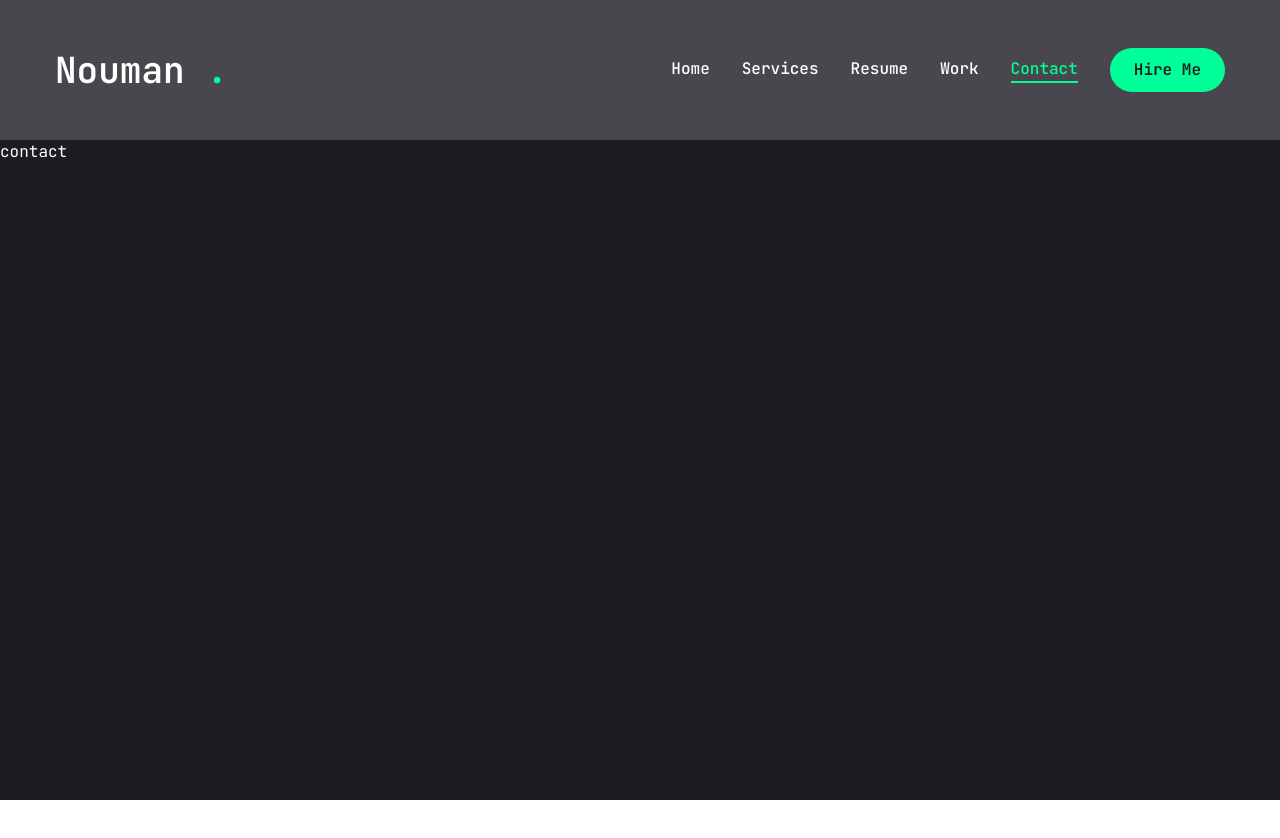
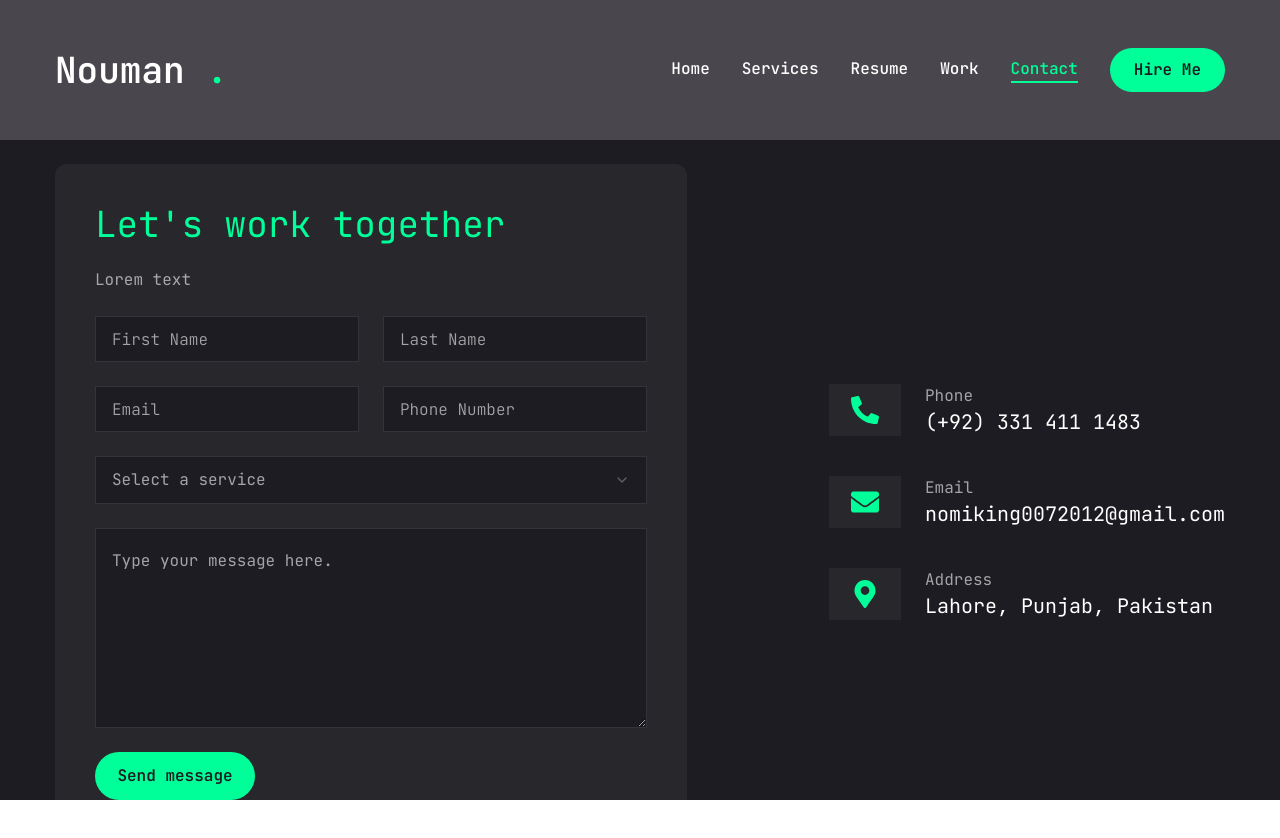
Before and after one commit to kingpin147/my_portfolio, a Next.js app: page /contact in a window 1280 px wide. Shown: the top 838 px of the page. Before the commit the page ends 800 px from the top, so only its background shows below. Built offline with nearby package versions, Linux system fonts and the light colour scheme.

Commit message:
contact page complete

```diff
--- /dev/null
+++ b/app/api/send/route.ts
@@ -0,0 +1,40 @@
+"use server";
+
+import { Resend } from "resend";
+import { validateString, getErrorMessage } from "@/lib/utils";
+import ContactFormEmail from "@/components/EmailTemplate";
+import React from "react";
+import { NextResponse } from "next/server";
+
+const resend = new Resend(process.env.RESEND_API_KEY);
+
+export const POST = async (req: Request) => {
+  try {
+    const formData = await req.json();
+    const { senderEmail, message } = formData;
+
+    // simple server-side validation
+    if (!validateString(senderEmail, 500)) {
+      return NextResponse.json({ error: "Invalid sender email" }, { status: 400 });
+    }
+
+    if (!validateString(message, 5000)) {
+      return NextResponse.json({ error: "Invalid message" }, { status: 400 });
+    }
+
+    const data = await resend.emails.send({
+      from: "Contact Form <onboarding@resend.dev>",
+      to: "ahmadbilal20152016@gmail.com",
+      subject: "message from contact form",
+      reply_to: senderEmail,
+      react: React.createElement(ContactFormEmail, {
+        message,
+        senderEmail,
+      }),
+    });
+
+    return NextResponse.json({ data });
+  } catch (error: unknown) {
+    return NextResponse.json({ error: getErrorMessage(error) }, { status: 500 });
+  }
+};
--- a/app/contact/page.tsx
+++ b/app/contact/page.tsx
@@ -1,9 +1,183 @@
-import React from 'react'
+"use client";
+import { useState } from "react";
+import { Button } from "@/components/ui/button";
+import { Input } from "@/components/ui/input";
+import { Textarea } from "@/components/ui/textarea";
+import {
+  Select,
+  SelectContent,
+  SelectGroup,
+  SelectItem,
+  SelectLabel,
+  SelectTrigger,
+  SelectValue,
+} from "@/components/ui/select";
+import { motion } from "framer-motion";
+import { FaPhoneAlt, FaEnvelope, FaMapMarkerAlt } from "react-icons/fa";
 
-const contact = () => {
+const info = [
+  {
+    icon: <FaPhoneAlt />,
+    title: "Phone",
+    description: "(+92) 331 411 1483",
+  },
+  {
+    icon: <FaEnvelope />,
+    title: "Email",
+    description: "nomiking0072012@gmail.com",
+  },
+  {
+    icon: <FaMapMarkerAlt />,
+    title: "Address",
+    description: "Lahore, Punjab, Pakistan",
+  },
+];
+
+const Contact = () => {
+  const [formData, setFormData] = useState({
+    firstName: "",
+    lastName: "",
+    email: "",
+    phone: "",
+    service: "",
+    message: "",
+  });
+
+  const handleChange = (e: React.ChangeEvent<HTMLInputElement | HTMLTextAreaElement>) => {
+    setFormData({
+      ...formData,
+      [e.target.name]: e.target.value,
+    });
+  };
+
+  const handleSelectChange = (value: string) => {
+    setFormData({
+      ...formData,
+      service: value,
+    });
+  };
+
+  const handleSubmit = async (e: React.FormEvent<HTMLFormElement>) => {
+    e.preventDefault();
+    try {
+      const res = await fetch("/api/send", {
+        method: "POST",
+        headers: {
+          "Content-Type": "application/json",
+        },
+        body: JSON.stringify(formData),
+      });
+
+      const result = await res.json();
+      if (res.ok) {
+        alert("Email sent successfully!");
+      } else {
+        alert(`Failed to send email: ${result.error}`);
+      }
+    } catch (error) {
+      console.error("Error sending email:", error);
+      alert("An error occurred while sending the email.");
+    }
+  };
+
   return (
-    <div>contact</div>
-  )
-}
+    <motion.section
+      initial={{ opacity: 0 }}
+      animate={{
+        opacity: 1,
+        transition: { delay: 2.4, duration: 0.4, ease: "easeIn" },
+      }}
+      className="py-6"
+    >
+      <div className="container mx-auto">
+        <div className="flex flex-col xl:flex-row gap-[30px]">
+          {/* form */}
+          <div className="xl:w-[54%] order-2 xl:order-none">
+            <form className="flex flex-col gap-6 p-10 bg-[#27272c] rounded-xl" onSubmit={handleSubmit}>
+              <h3 className="text-4xl text-accent">Let's work together</h3>
+              <p className="text-white/60">Lorem text</p>
+              {/* inputs */}
+              <div className="grid grid-cols-1 md:grid-cols-2 gap-6">
+                <Input
+                  type="text"
+                  name="firstName"
+                  placeholder="First Name"
+                  value={formData.firstName}
+                  onChange={handleChange}
+                />
+                <Input
+                  type="text"
+                  name="lastName"
+                  placeholder="Last Name"
+                  value={formData.lastName}
+                  onChange={handleChange}
+                />
+                <Input
+                  type="email"
+                  name="email"
+                  placeholder="Email"
+                  value={formData.email}
+                  onChange={handleChange}
+                />
+                <Input
+                  type="tel"
+                  name="phone"
+                  placeholder="Phone Number"
+                  value={formData.phone}
+                  onChange={handleChange}
+                />
+              </div>
+              {/* select */}
+              <Select onValueChange={handleSelectChange}>
+                <SelectTrigger name="service">
+                  <SelectValue placeholder="Select a service" />
+                </SelectTrigger>
+                <SelectContent>
+                  <SelectGroup>
+                    <SelectLabel>Services</SelectLabel>
+                    <SelectItem value="Website Design & Development">Website Design & Development</SelectItem>
+                    <SelectItem value="Next Js Custom Development">Next Js Custom Development</SelectItem>
+                    <SelectItem value="Python Custom Development">Python Custom Development</SelectItem>
+                    <SelectItem value="Wix Velo Custom Development">Wix Velo Custom Development</SelectItem>
+                    <SelectItem value="Other">If other, then type your message below</SelectItem>
+                  </SelectGroup>
+                </SelectContent>
+              </Select>
+              {/* text area */}
+              <Textarea
+                className="h-[200px]"
+                name="message"
+                placeholder="Type your message here."
+                value={formData.message}
+                onChange={handleChange}
+              />
+              {/* btn */}
+              <Button type="submit" size="md" className="max-w-40">
+                Send message
+              </Button>
+            </form>
+          </div>
+          <div className="flex-1 flex items-center xl:justify-end order-1 xl:order-none mb-8 xl:mb-0">
+            <ul className="flex flex-col gap-10">
+              {info.map((item, index) => {
+                return (
+                  <li key={index} className="flex items-center gap-6">
+                    <div className="w-[52px] h-[52px] xl:w-[72px] bg-[#27272c] text-accent rounded-md flex items-center justify-center">
+                      <div className="text-[28px]">{item.icon}</div>
+                    </div>
+                    <div className="flex-1">
+                      <p className="text-white/60">{item.title}</p>
+                      <h3 className="text-xl">{item.description}</h3>
+                    </div>
+                  </li>
+                );
+              })}
+            </ul>
+          </div>
+        </div>
+      </div>
+    </motion.section>
+  );
+};
 
-export default contact
+export default Contact;
--- a/app/resume/page.tsx
+++ b/app/resume/page.tsx
@@ -2,6 +2,8 @@
 
 import { FaHtml5, FaCss3, FaJs, FaReact, FaFigma, FaNodeJs, FaDocker, FaPython, FaWix } from "react-icons/fa";
 import { SiTailwindcss, SiNextdotjs, SiApachekafka, SiKong, SiTypescript, SiFastapi, SiPoetry } from "react-icons/si";
+
+
 
 const about = {
   icon: "",
@@ -178,7 +180,7 @@ const Resume = () => {
         opacity: 1,
         transition: { delay: 2.4, duration: 0.4, ease: "easeIn" },
       }}
-      className="min-h-[80vh] flex items-center justify-center py-12 xl:py-0"
+      className="min-h-[80vh] flex items-center justify-center py-14 xl:py-10"
     >
       <div className="container mx-auto">
         <Tabs defaultValue="experience" className="flex flex-col xl:flex-row gap-[60px]">
--- /dev/null
+++ b/components/EmailTemplate.tsx
@@ -0,0 +1,43 @@
+import {
+    Html,
+    Body,
+    Head,
+    Heading,
+    Hr,
+    Container,
+    Preview,
+    Section,
+    Text,
+  } from "@react-email/components";
+  import { Tailwind } from "@react-email/tailwind";
+
+  type ContactFormEmailProps = {
+    message: string;
+    senderEmail: string;
+  };
+
+  export default function ContactFormEmail({
+    message,
+    senderEmail,
+  }: ContactFormEmailProps) {
+    return (
+      <Html>
+        <Head />
+        <Preview>New message from your portfolio site</Preview>
+        <Tailwind>
+          <Body className="bg-gray-100 text-black">
+            <Container>
+              <Section className="bg-white borderBlack my-10 px-10 py-4 rounded-md">
+                <Heading className="leading-tight">
+                  You received the following message from the contact form{" "}
+                </Heading>
+                <Text>{message}</Text>
+                <Hr />
+                <Text>The sender's email is: {senderEmail}</Text>
+              </Section>
+            </Container>
+          </Body>
+        </Tailwind>
+      </Html>
+    );
+  }
--- a/components/ui/input.tsx
+++ b/components/ui/input.tsx
@@ -11,7 +11,7 @@ const Input = React.forwardRef<HTMLInputElement, InputProps>(
       <input
         type={type}
         className={cn(
-          "flex h-10 w-full rounded-md border border-input bg-background px-3 py-2 text-sm ring-offset-background file:border-0 file:bg-transparent file:text-sm file:font-medium placeholder:text-muted-foreground focus-visible:outline-none focus-visible:ring-2 focus-visible:ring-ring focus-visible:ring-offset-2 disabled:cursor-not-allowed disabled:opacity-50",
+          "flex h-[46px] rounded-md border border-white/10 focus:border-accent font-light bg-primary px-4 py-5 text-base placeholder:text-white/60 outline-none",
           className
         )}
         ref={ref}
--- a/components/ui/select.tsx
+++ b/components/ui/select.tsx
@@ -19,7 +19,7 @@ const SelectTrigger = React.forwardRef<
   <SelectPrimitive.Trigger
     ref={ref}
     className={cn(
-      "flex h-10 w-full items-center justify-between rounded-md border border-input bg-background px-3 py-2 text-sm ring-offset-background placeholder:text-muted-foreground focus:outline-none focus:ring-2 focus:ring-ring focus:ring-offset-2 disabled:cursor-not-allowed disabled:opacity-50 [&>span]:line-clamp-1",
+      "flex h-[48px] w-full items-center justify-between rounded-md border border-white/10 focus:boder-accent bg-primary px-4 py-5 text-white/60 outline-none",
       className
     )}
     {...props}
@@ -75,7 +75,7 @@ const SelectContent = React.forwardRef<
     <SelectPrimitive.Content
       ref={ref}
       className={cn(
-        "relative z-50 max-h-96 min-w-[8rem] overflow-hidden rounded-md border bg-popover text-popover-foreground shadow-md data-[state=open]:animate-in data-[state=closed]:animate-out data-[state=closed]:fade-out-0 data-[state=open]:fade-in-0 data-[state=closed]:zoom-out-95 data-[state=open]:zoom-in-95 data-[side=bottom]:slide-in-from-top-2 data-[side=left]:slide-in-from-right-2 data-[side=right]:slide-in-from-left-2 data-[side=top]:slide-in-from-bottom-2",
+        "relative z-50 max-h-96 min-w-[8rem] overflow-hidden rounded-md border border-white/10 bg-primary text-white shadow-md data-[state=open]:animate-in data-[state=closed]:animate-out data-[state=closed]:fade-out-0 data-[state=open]:fade-in-0 data-[state=closed]:zoom-out-95 data-[state=open]:zoom-in-95 data-[side=bottom]:slide-in-from-top-2 data-[side=left]:slide-in-from-right-2 data-[side=right]:slide-in-from-left-2 data-[side=top]:slide-in-from-bottom-2",
         position === "popper" &&
           "data-[side=bottom]:translate-y-1 data-[side=left]:-translate-x-1 data-[side=right]:translate-x-1 data-[side=top]:-translate-y-1",
         className
@@ -118,7 +118,7 @@ const SelectItem = React.forwardRef<
   <SelectPrimitive.Item
     ref={ref}
     className={cn(
-      "relative flex w-full cursor-default select-none items-center rounded-sm py-1.5 pl-8 pr-2 text-sm outline-none focus:bg-accent focus:text-accent-foreground data-[disabled]:pointer-events-none data-[disabled]:opacity-50",
+      "relative flex w-full cursor-default select-none items-center rounded-sm py-1.5 pl-8 pr-2 text-sm outline-none focus:bg-accent focus:primary-foreground data-[disabled]:pointer-events-none data-[disabled]:opacity-50",
       className
     )}
     {...props}
--- a/components/ui/textarea.tsx
+++ b/components/ui/textarea.tsx
@@ -10,7 +10,7 @@ const Textarea = React.forwardRef<HTMLTextAreaElement, TextareaProps>(
     return (
       <textarea
         className={cn(
-          "flex min-h-[80px] w-full rounded-md border border-input bg-background px-3 py-2 text-sm ring-offset-background placeholder:text-muted-foreground focus-visible:outline-none focus-visible:ring-2 focus-visible:ring-ring focus-visible:ring-offset-2 disabled:cursor-not-allowed disabled:opacity-50",
+          "flex min-h-[80px] w-full rounded-md border border-white/10 bg-primary px-4 py-5 text-base  placeholder:text-white/60 focus-visible:outline-none focus-visible:ring-1 focus-visible:ring-accent focus-visible:ring-offset-0 disabled:cursor-not-allowed disabled:opacity-50",
           className
         )}
         ref={ref}
--- a/lib/utils.ts
+++ b/lib/utils.ts
@@ -4,3 +4,25 @@ import { twMerge } from "tailwind-merge"
 export function cn(...inputs: ClassValue[]) {
   return twMerge(clsx(inputs))
 }
+// valid types
+export const validateString = (value: unknown, maxLength: number) => {
+  if (!value || typeof value !== "string" || value.length > maxLength) {
+    return false;
+  }
+  return true;
+};
+
+// error handling
+export const getErrorMessage = (error: unknown): string => {
+  let message: string;
+  if (error instanceof Error) {
+    message = error.message;
+  } else if (error && typeof error === "object" && "message" in error) {
+    message = String(error.message);
+  } else if (typeof error === "string") {
+    message = error;
+  } else {
+    message = "Something went wrong";
+  }
+  return message;
+};
--- a/package.json
+++ b/package.json
@@ -15,6 +15,8 @@
     "@radix-ui/react-slot": "^1.1.0",
     "@radix-ui/react-tabs": "^1.1.0",
     "@radix-ui/react-tooltip": "^1.1.2",
+    "@react-email/components": "^0.0.21",
+    "@react-email/tailwind": "^0.0.18",
     "class-variance-authority": "^0.7.0",
     "clsx": "^2.1.1",
     "framer-motion": "^11.2.14",
@@ -23,7 +25,9 @@
     "react": "^18",
     "react-countup": "^6.5.3",
     "react-dom": "^18",
+    "react-email": "^2.1.5",
     "react-icons": "^5.2.1",
+    "resend": "^3.4.0",
     "swiper": "^11.1.5",
     "tailwind-merge": "^2.4.0",
     "tailwindcss-animate": "^1.0.7"
```
Also changed, not shown: .eslintrc.json, 2 other files (tests, documents, lock files or other folders).
